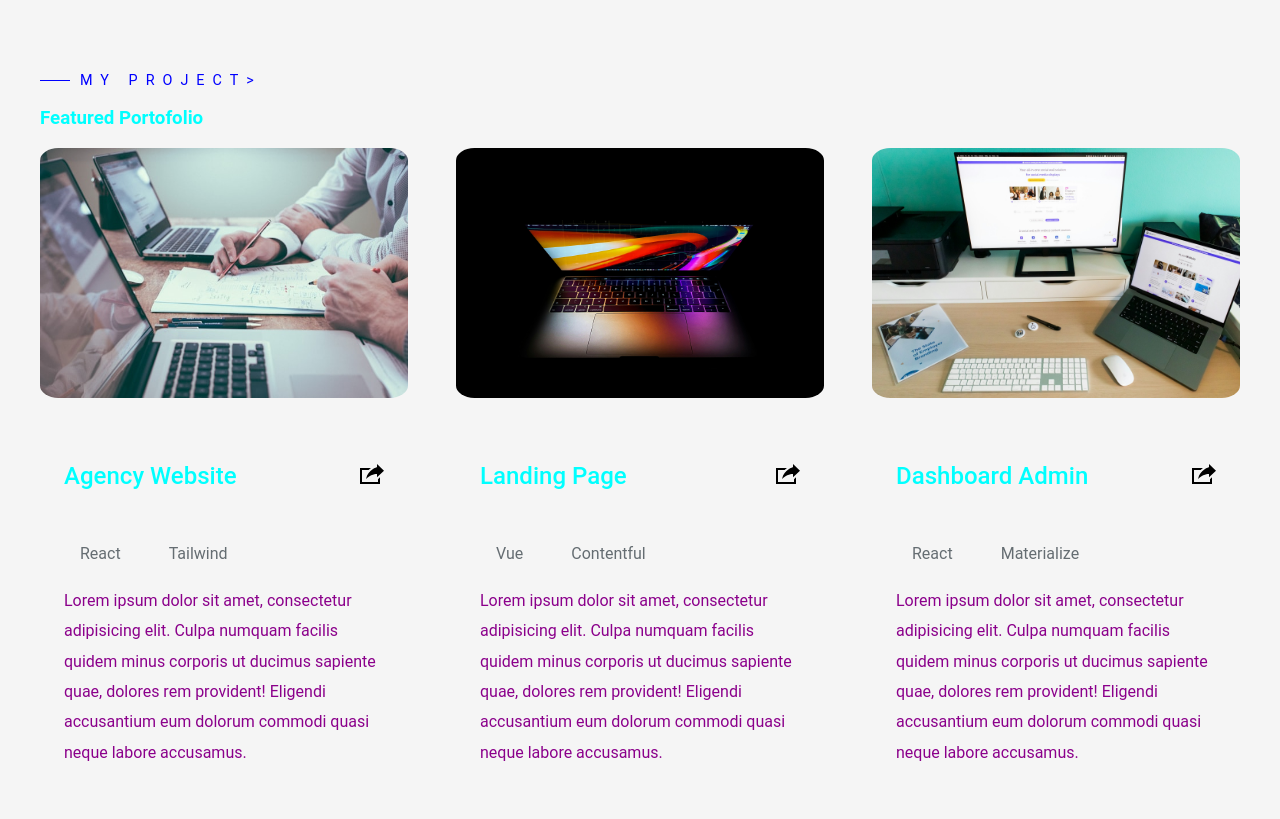
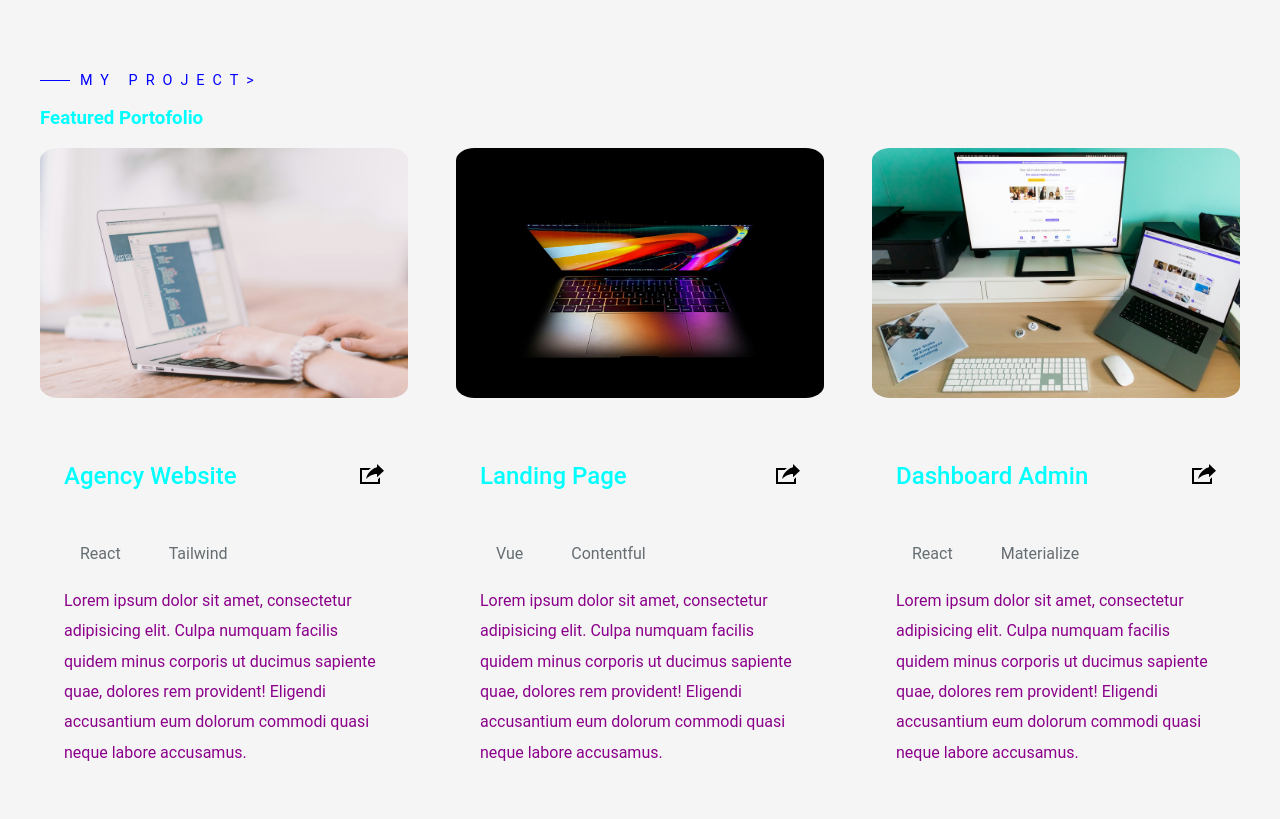
Before and after one commit to arigunawan-lo/arigunawan-portofolio.github.io, a plain HTML site: page index.html in a window 1280 px wide. Shown: the part 1141-1960 px from the top of the page. Drawn offline with Linux system fonts and the light colour scheme.

Commit message:
mengganti gambar portofolios

```diff
--- a/index.html
+++ b/index.html
@@ -121,7 +121,7 @@
                     <!-- portofolio 1 -->
                     <div class="portofolio">
                         <div class="portofolio-cover">
-                           <img src="portofolios/photo 1.jpg" alt="portofolio1">
+                           <img src="portofolios/gambar2.jpg" alt="portofolio1">
                         </div>
 
                         <div class="portofolio-info">
```
Also changed, not shown: portofolios/Photo 2.jpg (deleted), portofolios/Photo 3.jpg (deleted), portofolios/gambar2.jpg (added), portofolios/photo 1.jpg (deleted).
